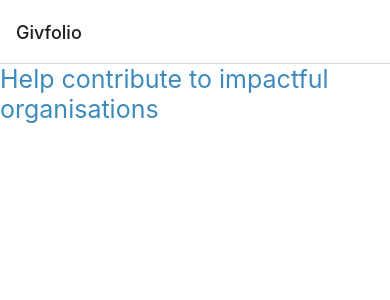
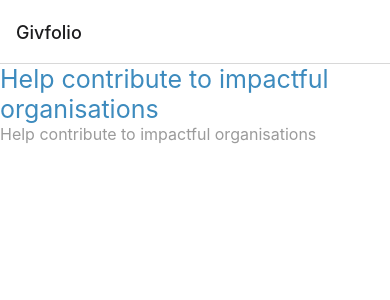
Before and after one commit to alvessteve/donation-mobile-app, a React Native app: screen /NotSignedUp in a window 390 px wide. Shown: the top 300 px of the page. Built offline with nearby package versions, Linux system fonts and the light colour scheme.

Commit message:
feat(notsignedin): add h2 variant

```diff
--- a/src/views/design-system/typography/Typography.tsx
+++ b/src/views/design-system/typography/Typography.tsx
@@ -5,6 +5,7 @@
 
 export const fontSize = {
   h1: 25,
+  h2: 16,
 };
 
 const TypographyStyle = (theme: Theme) => StyleSheet.create({
@@ -15,9 +16,13 @@
     color: theme.title,
     fontSize: fontSize.h1,
   },
+  h2: {
+    color: theme.subTitle,
+    fontSize: fontSize.h2,
+  },
 });
 
-export default function Typography({ children, type }: { children: ReactNode, type?: 'h1' }) {
+export default function Typography({ children, type }: { children: ReactNode, type?: 'h1' | 'h2' }) {
   const theme = useTheme();
   return (
     <Text style={TypographyStyle(theme)[type!]}>
--- a/src/views/screens/sign/NotSignedUp.tsx
+++ b/src/views/screens/sign/NotSignedUp.tsx
@@ -12,6 +12,7 @@
     }}
     >
       <Typography type="h1"><Translation id="profile.title" /></Typography>
+      <Typography type="h2"><Translation id="profile.title" /></Typography>
     </SafeAreaView>
   );
 }
```
